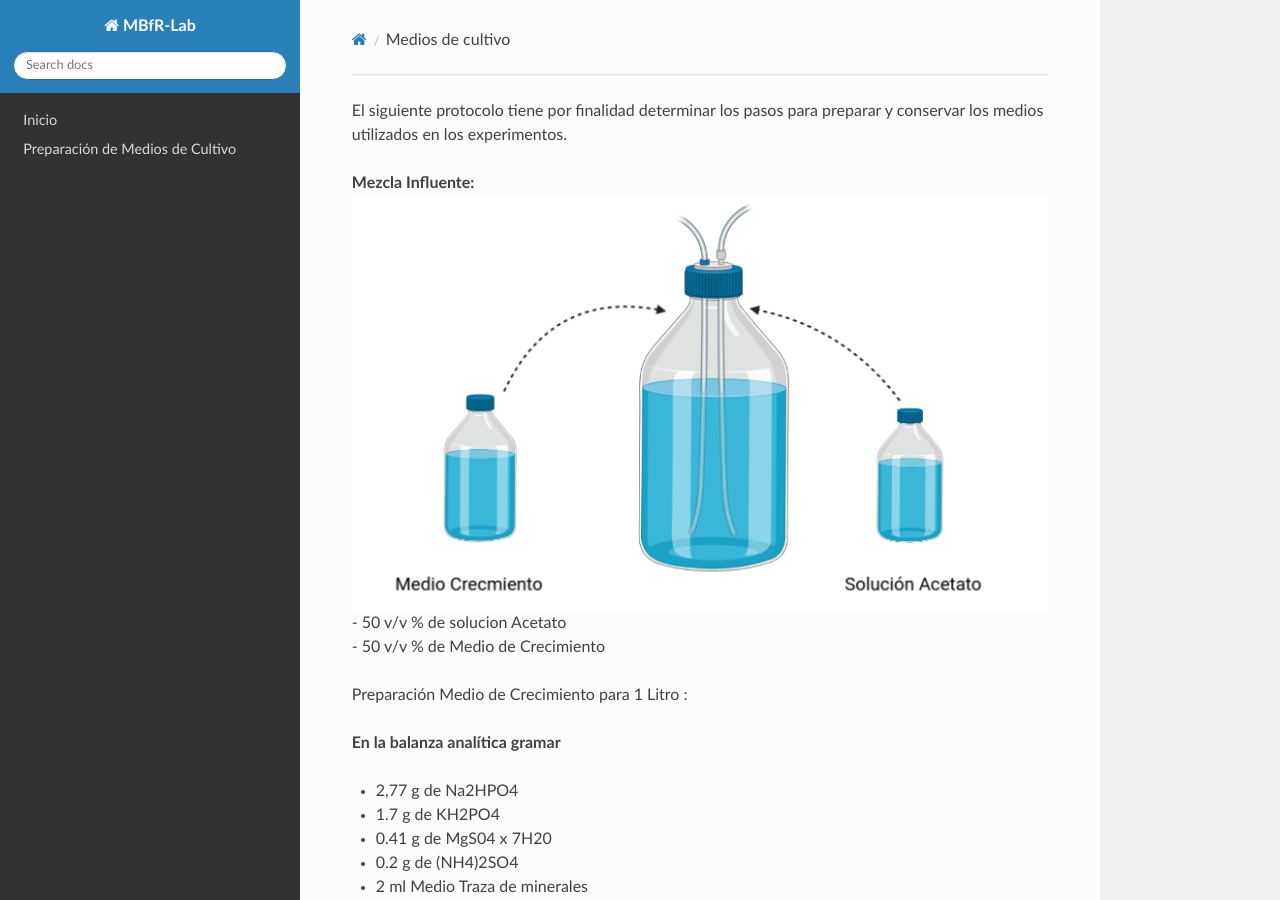
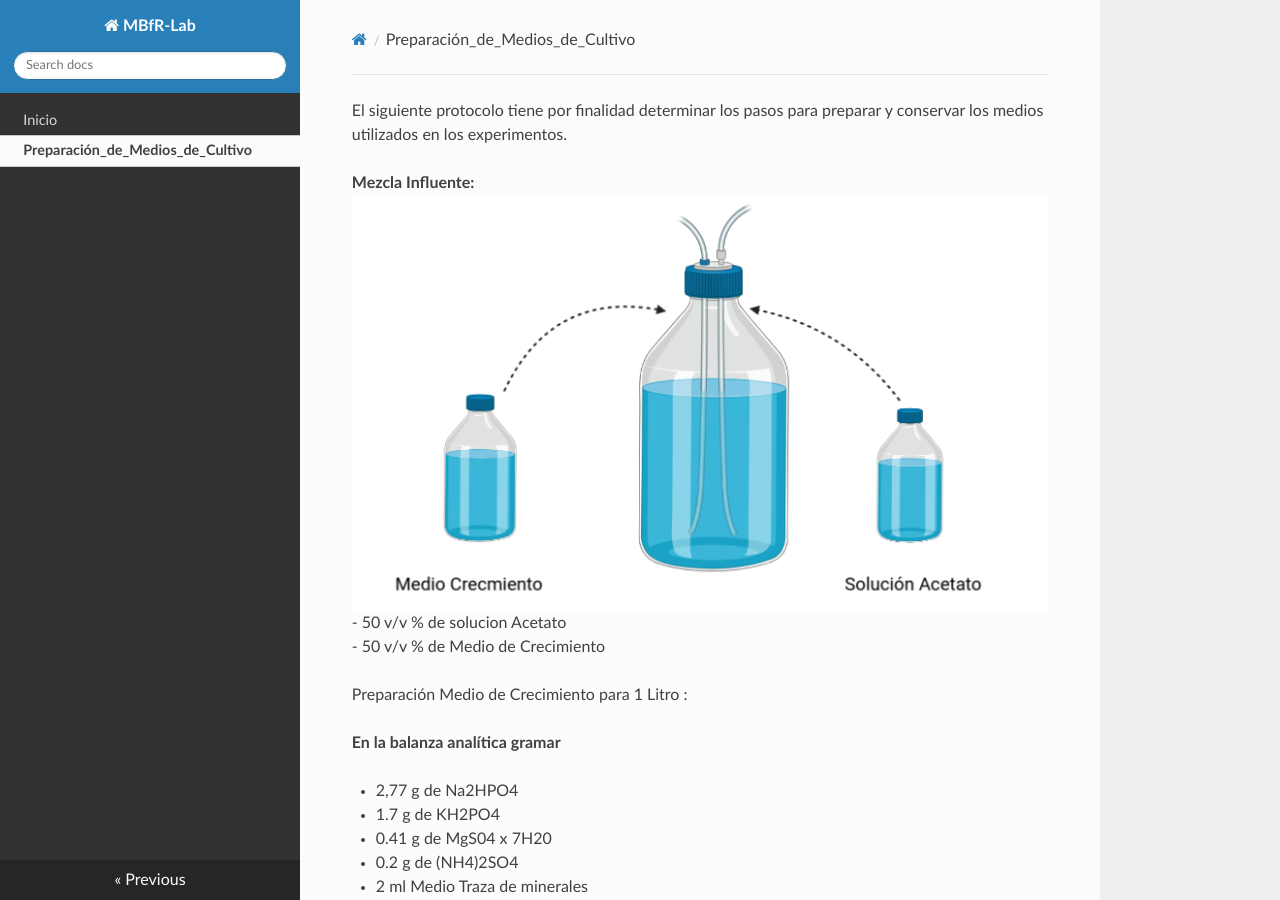
Before and after one commit to Eulogy320/MBfR-Lab, an MkDocs documentation site: the page built from docs/Medios_de_cultivo.md, in a window 1280 px wide and 900 px high. Built offline with MkDocs 1.6.1, drawn with Linux system fonts in a browser that asks for light colours; nearby versions of some CDN libraries; some of the changed lines change nothing that is shown.

Commit message:
Update mkdocs.yml

```diff
--- a/mkdocs.yml
+++ b/mkdocs.yml
@@ -1,6 +1,6 @@
 site_name: MBfR-Lab
 nav:
 - Inicio: index.md
-- Preparación de Medios de Cultivo: docs/Medios_de_cultivo.md
+- Preparación_de_Medios_de_Cultivo: Medios_de_cultivo.md
 
 theme: readthedocs
```
